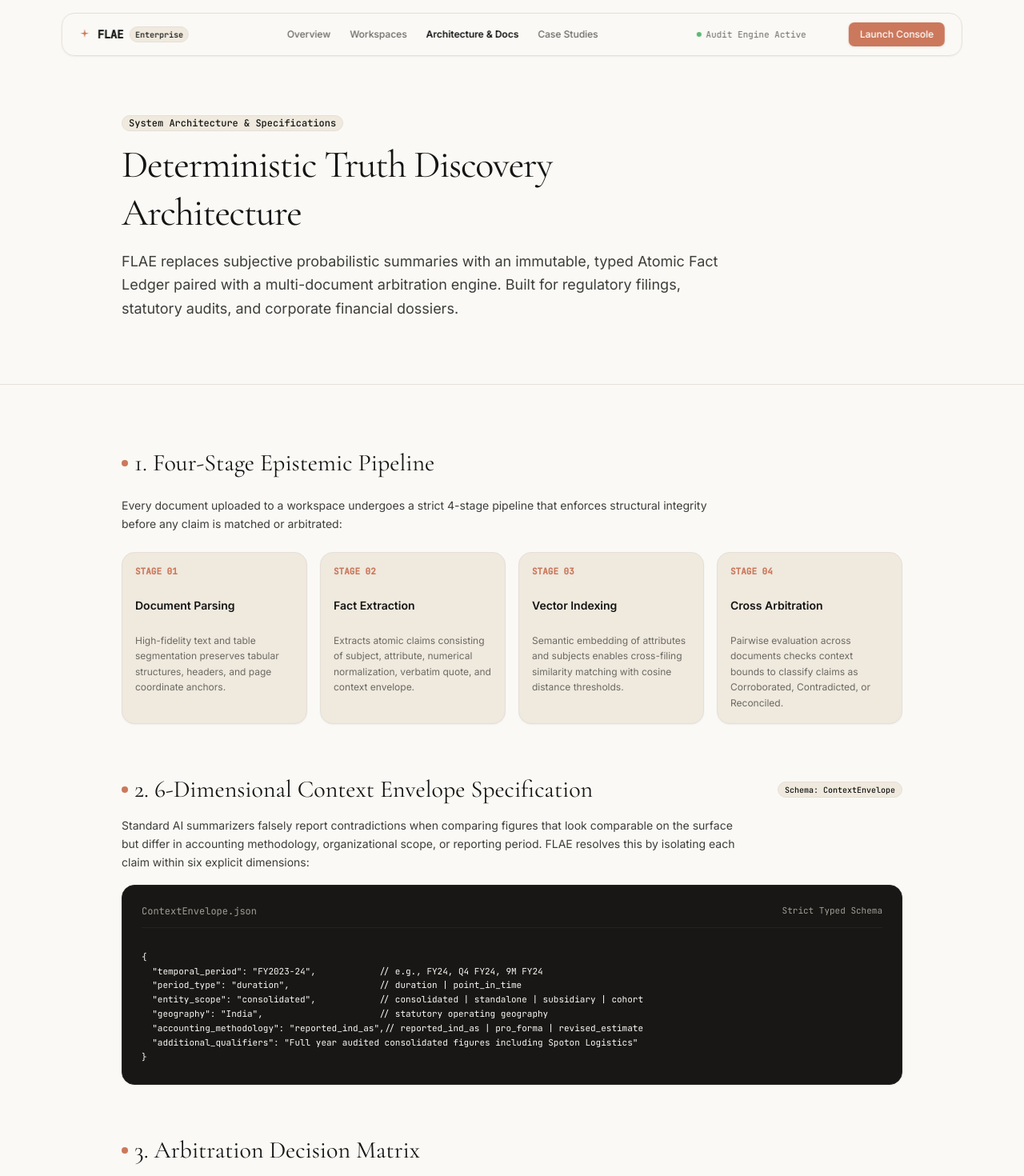
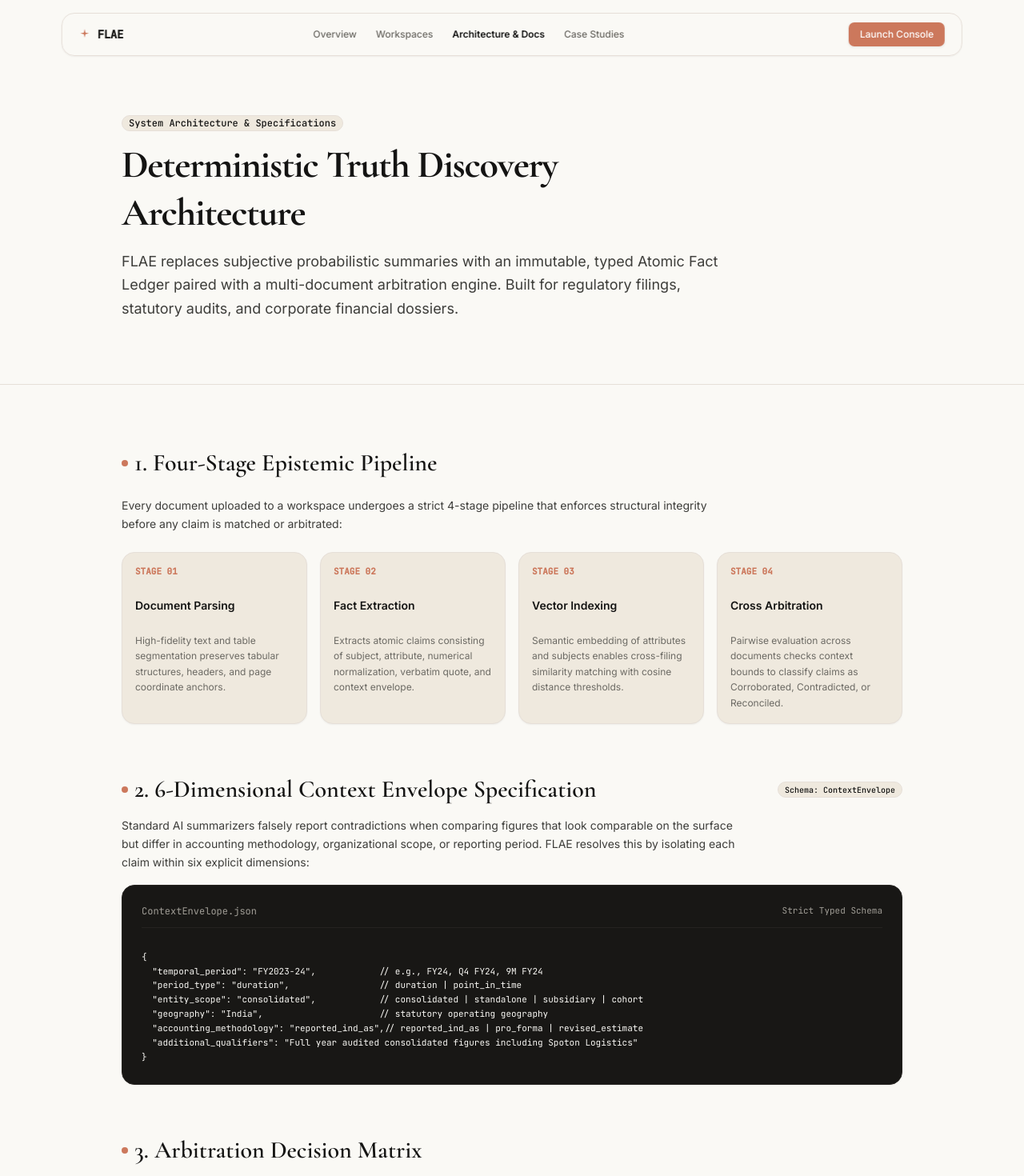
Before and after one commit to SrihasRC/flae, a Next.js app in the folder frontend/: page /docs in a window 1280 px wide. Shown: the top 1470 px of the page at 80% size. Built offline with nearby package versions, Linux system fonts and the light colour scheme; some icons are missing.

Commit message:
feat(frontend): increase serif display font weights to bold and semibold across editorial surfaces

```diff
--- a/frontend/app/cases/page.tsx
+++ b/frontend/app/cases/page.tsx
@@ -20,7 +20,7 @@
             <Badge variant="pill" className="text-xs font-mono mb-3">
               Empirical Dossier Exhibits
             </Badge>
-            <h1 className="text-4xl sm:text-5xl font-serif tracking-tight text-[#141413] leading-tight">
+            <h1 className="text-4xl sm:text-5xl font-serif font-bold tracking-tight text-[#141413] leading-tight">
               Case 1–4 Arbitration Showcase
             </h1>
             <p className="mt-4 text-base sm:text-lg text-[#3d3d3a] leading-relaxed">
@@ -52,7 +52,7 @@
               <Badge variant="teal" className="text-[11px] font-mono uppercase">
                 Case 1: Corroborated
               </Badge>
-              <h2 className="text-xl sm:text-2xl font-serif text-[#141413]">
+              <h2 className="text-xl sm:text-2xl font-serif font-semibold text-[#141413]">
                 Direct Cross-Filing Verification
               </h2>
             </div>
@@ -99,7 +99,7 @@
               <Badge variant="destructive" className="text-[11px] font-mono uppercase">
                 Case 2: Contradicted
               </Badge>
-              <h2 className="text-xl sm:text-2xl font-serif text-[#141413]">
+              <h2 className="text-xl sm:text-2xl font-serif font-semibold text-[#141413]">
                 Genuine Discrepancies &amp; Revisions
               </h2>
             </div>
@@ -146,7 +146,7 @@
               <Badge variant="amber" className="text-[11px] font-mono uppercase">
                 Case 3: Reconciled
               </Badge>
-              <h2 className="text-xl sm:text-2xl font-serif text-[#141413]">
+              <h2 className="text-xl sm:text-2xl font-serif font-semibold text-[#141413]">
                 Scope &amp; Methodology Divergence (Standalone vs. Consolidated)
               </h2>
             </div>
@@ -194,7 +194,7 @@
               <Badge variant="dark" className="text-[11px] font-mono uppercase">
                 Case 4: Failure Auditing
               </Badge>
-              <h2 className="text-xl sm:text-2xl font-serif text-[#141413]">
+              <h2 className="text-xl sm:text-2xl font-serif font-semibold text-[#141413]">
                 Strict Ingestion Failure Diagnostics
               </h2>
             </div>
--- a/frontend/app/docs/page.tsx
+++ b/frontend/app/docs/page.tsx
@@ -19,7 +19,7 @@
             <Badge variant="pill" className="text-xs font-mono mb-3">
               System Architecture &amp; Specifications
             </Badge>
-            <h1 className="text-4xl sm:text-5xl font-serif tracking-tight text-[#141413] leading-tight">
+            <h1 className="text-4xl sm:text-5xl font-serif font-bold tracking-tight text-[#141413] leading-tight">
               Deterministic Truth Discovery Architecture
             </h1>
             <p className="mt-4 text-base sm:text-lg text-[#3d3d3a] leading-relaxed">
@@ -38,7 +38,7 @@
           <div className="space-y-6">
             <div className="flex items-center gap-2">
               <span className="h-2 w-2 rounded-full bg-[#cc785c]" />
-              <h2 className="text-2xl sm:text-3xl font-serif text-[#141413]">
+              <h2 className="text-2xl sm:text-3xl font-serif font-semibold text-[#141413]">
                 1. Four-Stage Epistemic Pipeline
               </h2>
             </div>
@@ -91,7 +91,7 @@
             <div className="flex items-center justify-between">
               <div className="flex items-center gap-2">
                 <span className="h-2 w-2 rounded-full bg-[#cc785c]" />
-                <h2 className="text-2xl sm:text-3xl font-serif text-[#141413]">
+                <h2 className="text-2xl sm:text-3xl font-serif font-semibold text-[#141413]">
                   2. 6-Dimensional Context Envelope Specification
                 </h2>
               </div>
@@ -129,7 +129,7 @@
           <div className="space-y-6">
             <div className="flex items-center gap-2">
               <span className="h-2 w-2 rounded-full bg-[#cc785c]" />
-              <h2 className="text-2xl sm:text-3xl font-serif text-[#141413]">
+              <h2 className="text-2xl sm:text-3xl font-serif font-semibold text-[#141413]">
                 3. Arbitration Decision Matrix
               </h2>
             </div>
@@ -173,7 +173,7 @@
 
           {/* Section 4: Enterprise Audit Guarantee */}
           <div className="p-8 rounded-xl bg-[#cc785c] text-white space-y-4">
-            <h2 className="text-2xl sm:text-3xl font-serif">
+            <h2 className="text-2xl sm:text-3xl font-serif font-semibold">
               100% Verbatim Auditability Guarantee
             </h2>
             <p className="text-xs sm:text-sm text-white/90 max-w-3xl leading-relaxed">
--- a/frontend/app/globals.css
+++ b/frontend/app/globals.css
@@ -141,4 +141,8 @@
   h1, h2, h3 {
     font-feature-settings: "cv02", "cv03", "cv04", "cv11";
   }
+  .font-serif,
+  .font-display {
+    font-weight: 600;
+  }
 }
--- a/frontend/app/layout.tsx
+++ b/frontend/app/layout.tsx
@@ -7,7 +7,7 @@
 const displayFont = Cormorant_Garamond({
   variable: "--font-display",
   subsets: ["latin"],
-  weight: ["400", "500", "600"],
+  weight: ["400", "500", "600", "700"],
 });
 
 const sansFont = Inter({
--- a/frontend/app/page.tsx
+++ b/frontend/app/page.tsx
@@ -81,7 +81,7 @@
             <Badge variant="pill" className="text-xs font-mono mb-3">
               Core Capabilities
             </Badge>
-            <h2 className="text-3xl sm:text-4xl font-serif tracking-tight text-[#141413]">
+            <h2 className="text-3xl sm:text-4xl font-serif font-bold tracking-tight text-[#141413]">
               Engineered for Auditability, Traceability &amp; Rigor
             </h2>
             <p className="mt-3 text-sm text-[#6c6a64] max-w-2xl leading-relaxed">
@@ -150,7 +150,7 @@
             <Badge variant="pill" className="text-xs font-mono mb-3">
               Case Study Explorer
             </Badge>
-            <h2 className="text-3xl sm:text-4xl font-serif tracking-tight text-[#141413]">
+            <h2 className="text-3xl sm:text-4xl font-serif font-bold tracking-tight text-[#141413]">
               Demonstrated on Delhivery Limited Filings
             </h2>
             <p className="mt-3 text-sm text-[#6c6a64] max-w-2xl leading-relaxed">
@@ -219,7 +219,7 @@
       {/* Footer */}
       <footer className="border-t border-[#e6dfd8] py-8 text-center text-xs text-[#6c6a64] bg-[#faf9f5]">
         <div className="container mx-auto max-w-5xl px-4 flex flex-col sm:flex-row items-center justify-between gap-4">
-          <span className="font-serif text-sm text-[#141413]">
+          <span className="font-serif font-semibold text-sm text-[#141413]">
             FLAE — Epistemic Truth Discovery &amp; Fact Arbitration
           </span>
           <span className="font-mono text-[11px] text-[#8e8b82]">
--- a/frontend/components/navbar.tsx
+++ b/frontend/components/navbar.tsx
@@ -46,9 +46,9 @@
                 <ArrowLeft className="h-3.5 w-3.5" />
                 <span>Workspaces</span>
               </Link>
-              <div className="h-4 w-[1px] bg-[#e6dfd8] hidden sm:block" />
+              <div className="h-4 w-px bg-hairline hidden sm:block" />
               <div className="hidden sm:flex items-center gap-1.5">
-                <AnthropicRadialSpike className="h-3 w-3 text-[#cc785c]" />
+                <AnthropicRadialSpike className="h-3 w-3 text-coral" />
                 <span className="font-semibold text-xs tracking-tight text-[#141413] dark:text-[#faf9f5]">
                   Dossier Console
                 </span>
@@ -127,9 +127,6 @@
                 <span className="font-extrabold text-sm tracking-tight text-[#141413] dark:text-[#faf9f5] font-mono">
                   FLAE
                 </span>
-                <Badge variant="pill" className="text-[10px] py-0 px-1.5 font-mono">
-                  Enterprise
-                </Badge>
               </Link>
             </div>
 
@@ -179,10 +176,6 @@
 
             {/* Normal Mode: Right side Actions */}
             <div className="flex items-center gap-2.5">
-              <div className="hidden sm:flex items-center gap-1.5 text-xs text-[#6c6a64] font-mono">
-                <span className="h-1.5 w-1.5 rounded-full bg-[#5db872]" />
-                <span className="text-[11px]">Audit Engine Active</span>
-              </div>
               <a
                 href="https://github.com"
                 target="_blank"
```
